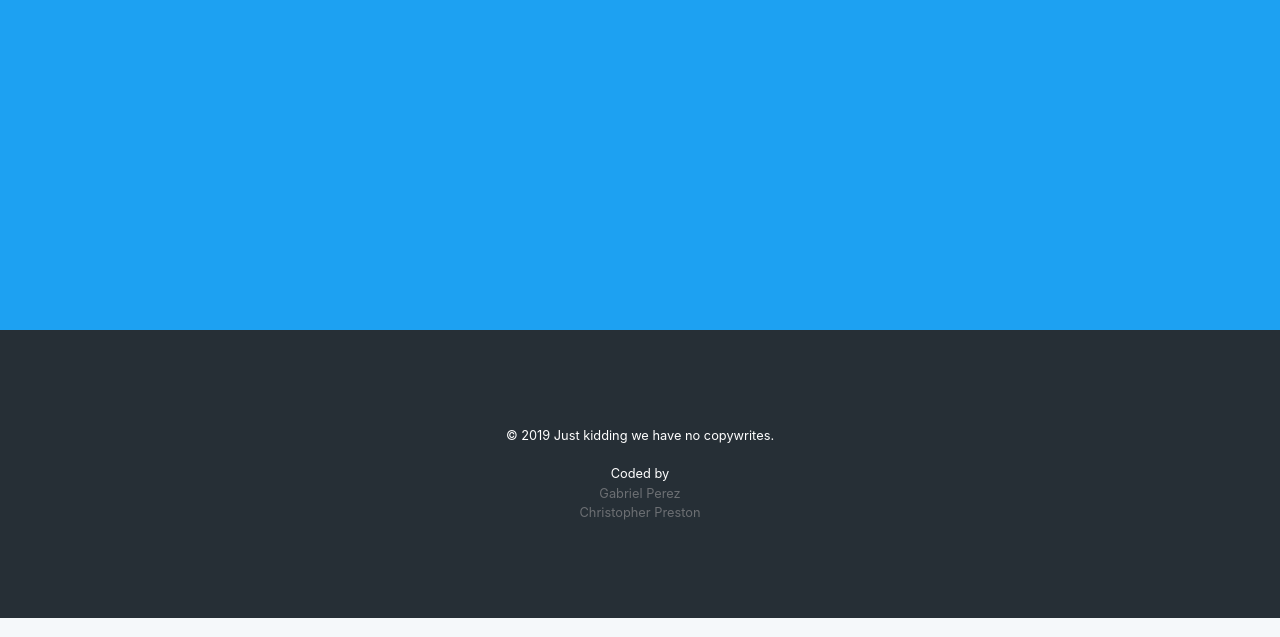
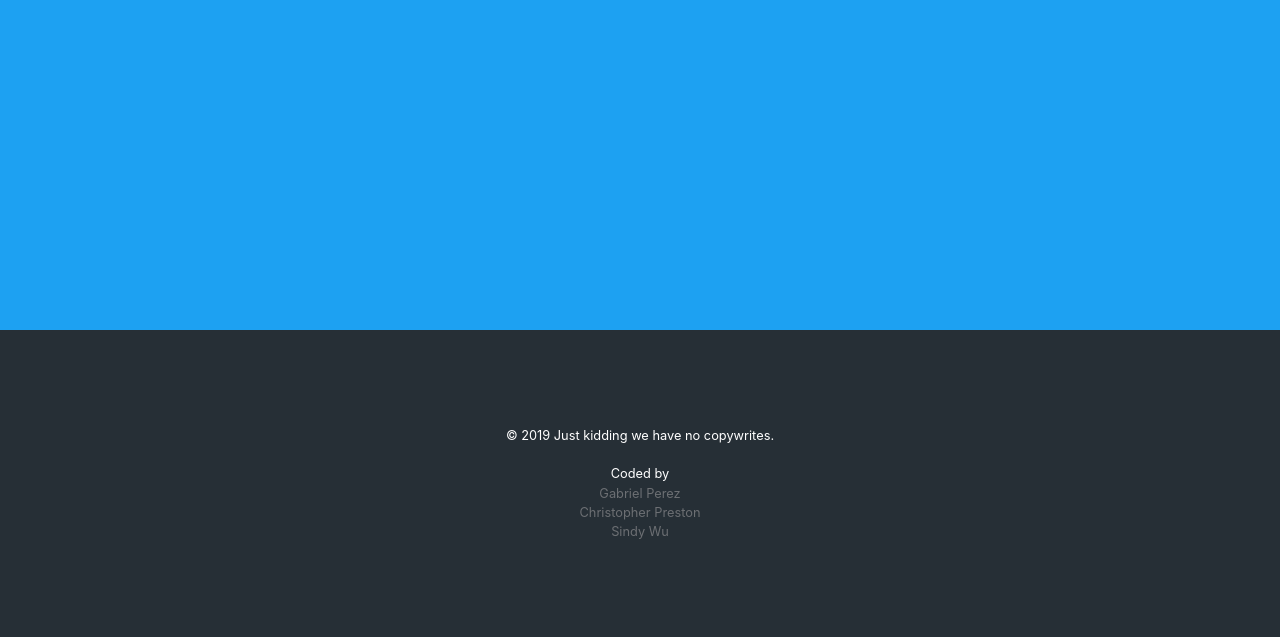
Before and after one commit to stuffrome/twitter-metrics, a website: page client/index.html in a window 1280 px wide. Shown: the part 526-1163 px from the top of the page. Drawn offline with nearby package versions, Linux system fonts and the light colour scheme.

Commit message:
Sindy link fix

```diff
--- a/client/index.html
+++ b/client/index.html
@@ -62,7 +62,7 @@
 
             <a href="https://github.com/stuffrome/">Gabriel Perez</a> <br>
             <a href="https://github.com/prestoncr/">Christopher Preston</a> <br>
-            <a href="https://github.com/stuffrome/twitter-metrics/tree/sindywu_branch"></a>
+            <a href="https://github.com/sindywu/">Sindy Wu</a>
             <!--- Add you GitHub a ref element here -->
           </div>
         </div>
```
